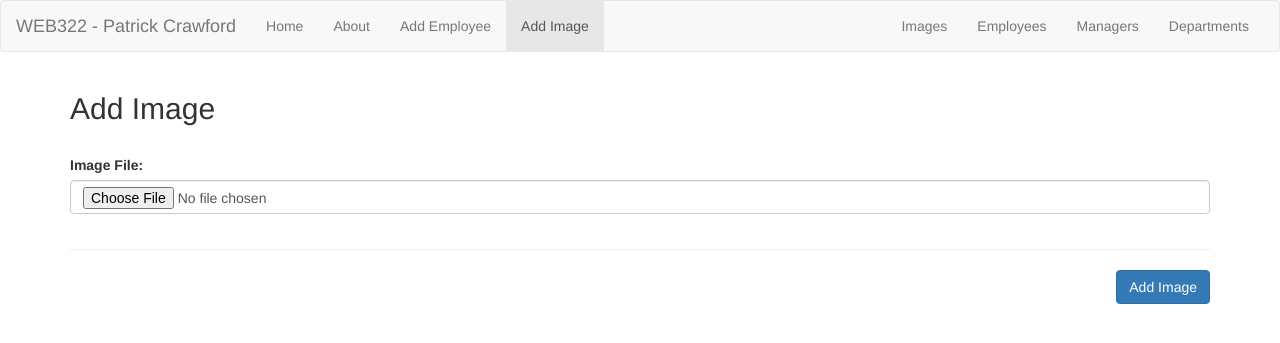
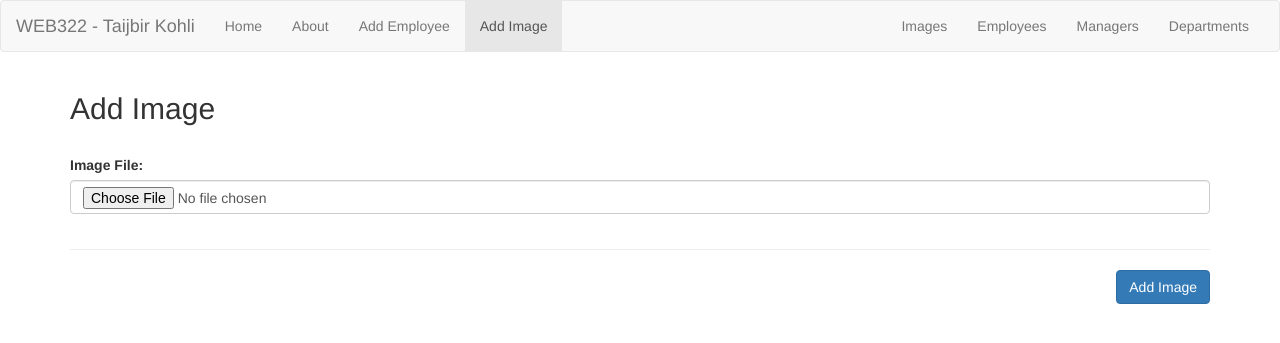
Before and after one commit to Taijbir/Full-Stack-App, a Node server app: template views/addImages.html in a window 1280 px wide. Shown: the top 343 px of the page. Run offline with Node 20, Linux system fonts and the light colour scheme; the template is opened without the code that fills it, so the values that code supplies are empty; some libraries are stand-ins or nearby versions.

Commit message:
name update

```diff
--- a/views/addEmployee.html
+++ b/views/addEmployee.html
@@ -20,7 +20,7 @@
             <span class="icon-bar"></span>
             <span class="icon-bar"></span>
           </button>
-          <span class="navbar-brand" href="#">WEB322 - Patrick Crawford</span>
+          <span class="navbar-brand" href="#">WEB322 - Taijbir Kohli</span>
         </div>
 
         <!-- Collect the nav links, forms, and other content for toggling -->
--- a/views/addImages.html
+++ b/views/addImages.html
@@ -22,7 +22,7 @@
             <span class="icon-bar"></span>
             <span class="icon-bar"></span>
           </button>
-          <span class="navbar-brand" href="#">WEB322 - Patrick Crawford</span>
+          <span class="navbar-brand" href="#">WEB322 - Taijbir Kohli</span>
         </div>
 
         <!-- Collect the nav links, forms, and other content for toggling -->
```
